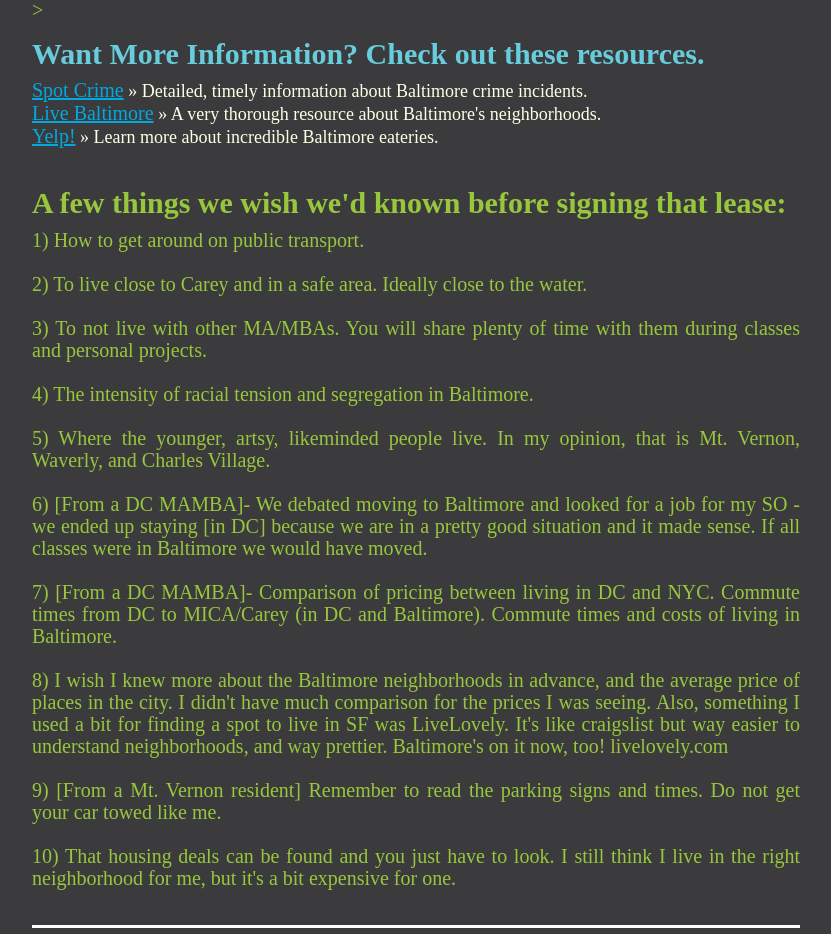
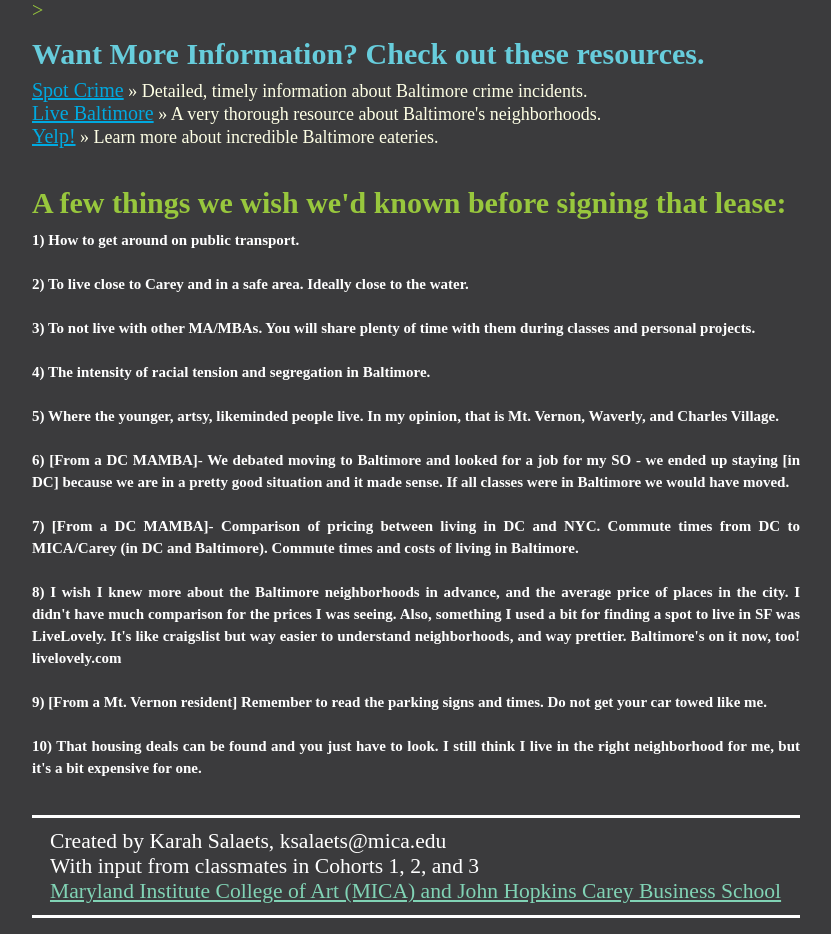
Before and after one commit to Karahmel/MAMBAMap, a Jekyll site: the page built from index.html, in a window 1280 px wide. Shown: the part 1468-2402 px from the top of the page, without its empty margins (224-1055 px from the left). Built offline with Jekyll 4.4.1, drawn with Linux system fonts in a browser that asks for light colours; some web fonts are replaced; Markdown is read by kramdown in place of the engine named in the settings.

Commit message:
Update index.html

```diff
--- a/index.html
+++ b/index.html
@@ -29,7 +29,7 @@
     <li><a href="http://www.yelp.com/baltimore">Yelp!</a><span> &raquo; Learn more about incredible Baltimore eateries.</span></li>
 <br><br/>
   <h2>A few things we wish we'd known before signing that lease:</h2>
-  <h7>
+  <h6>
   1) How to get around on public transport.<br><br>
   2) To live close to Carey and in a safe area. Ideally close to the water.<br><br>
   3) To not live with other MA/MBAs. You will share plenty of time with them during classes and personal projects.<br><br>
@@ -40,7 +40,7 @@
   8) I wish I knew more about the Baltimore neighborhoods in advance, and the average price of places in the city. I didn't have much comparison for the prices I was seeing. Also, something I used a bit for finding a spot to live in SF was LiveLovely. It's like craigslist but way easier to understand neighborhoods, and way prettier. Baltimore's on it now, too! livelovely.com<br><br>
   9) [From a Mt. Vernon resident] Remember to read the parking signs and times. Do not get your car towed like me.<br><br>
   10) That housing deals can be found and you just have to look. I still think I live in the right neighborhood for me, but it's a bit expensive for one.<br>
-  </b></h7>
+  </b></h6>
   </ul>
 
 
```
